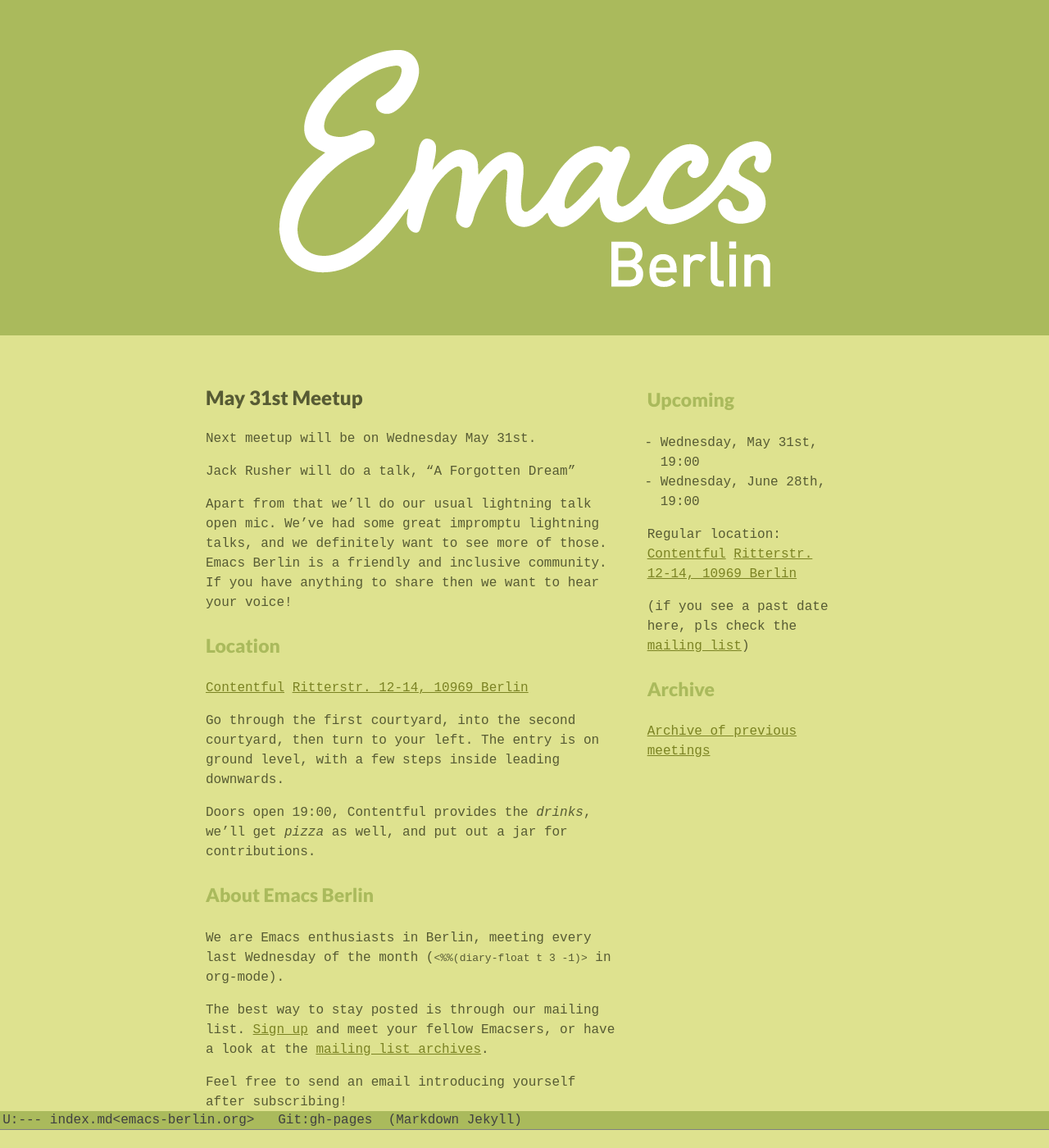
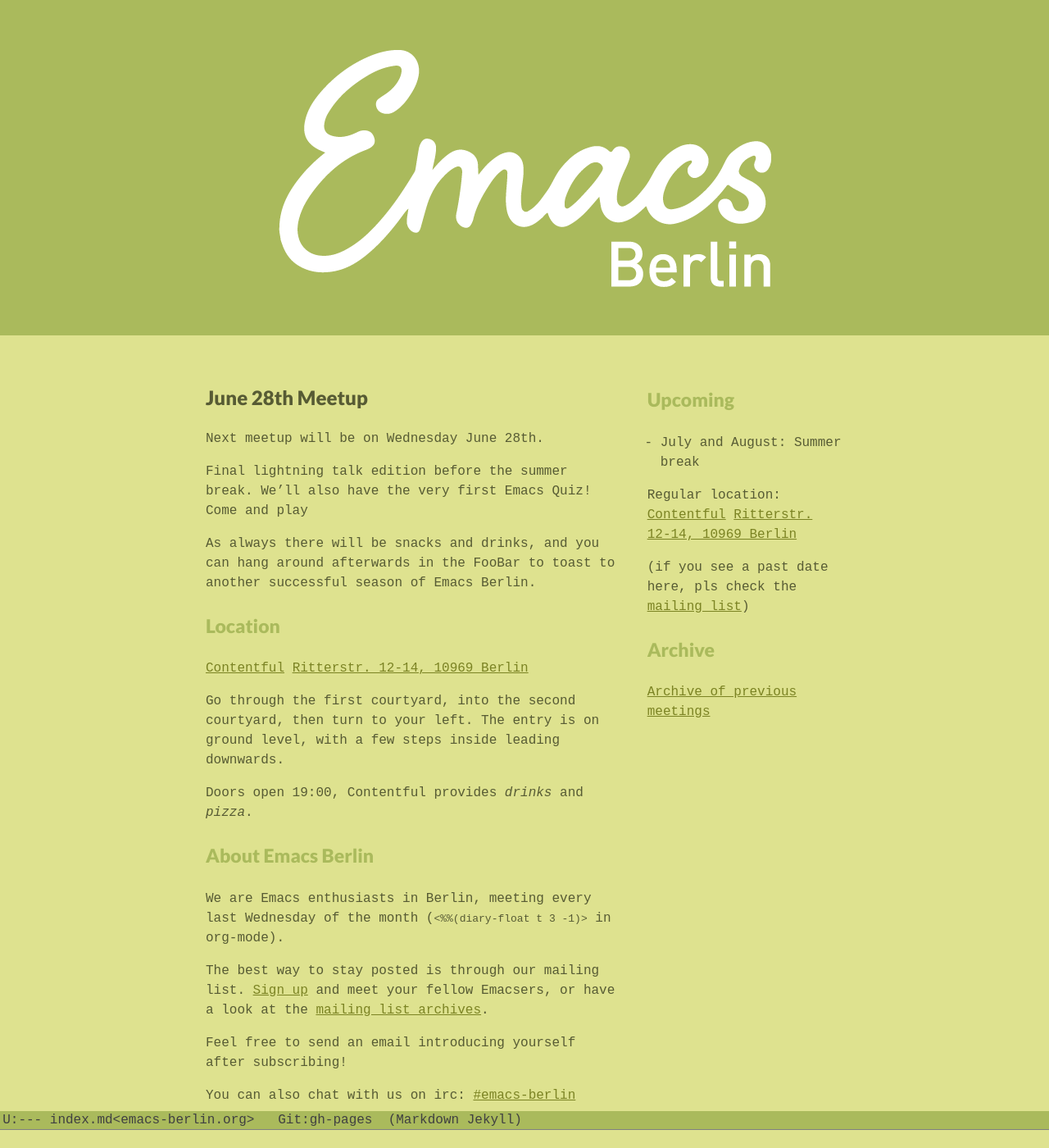
Before and after one commit to emacs-berlin/emacs-berlin.org, a Jekyll site: the page built from index.md, in a window 1280 px wide and 1400 px high. Shown: the whole window at 82% size. Built offline with Jekyll 4.4.1, drawn with Linux system fonts in a browser that asks for light colours.

Commit message:
June meetup, keep mentioning Jack's talk in an archive page

```diff
--- a/index.md
+++ b/index.md
@@ -13,16 +13,17 @@
 
 <section id="below-fold"><div class="row"><div class="medium-8 columns">
 
-#  May 31st Meetup
+#  June 28th Meetup
 
-Next meetup will be on Wednesday May 31st.
+Next meetup will be on Wednesday June 28th.
 
-Jack Rusher will do a talk, "A Forgotten Dream"
+Final lightning talk edition before the summer break. We'll also have
+the very first Emacs Quiz! Come and play
 
-Apart from that we'll do our usual lightning talk open mic. We've had some great
-impromptu lightning talks, and we definitely want to see more of those. Emacs
-Berlin is a friendly and inclusive community. If you have anything to share then
-we want to hear your voice!
+As always there will be snacks and drinks, and you can hang around
+afterwards in the FooBar to toast to another successful season of
+Emacs Berlin.
+
 
 ### Location
 
@@ -36,8 +37,7 @@
 <!-- Location: [Babbel (Lesson Nine Gmbh)](https://www.babbel.com/)<br> -->
 <!-- Map: [Max-Beer-Straße 2, 10119 Berlin](https://goo.gl/maps/bXK48PS1qmG2) -->
 
-Doors open 19:00, Contentful provides the *drinks*, we'll get *pizza* as
-well, and put out a jar for contributions.
+Doors open 19:00, Contentful provides *drinks* and *pizza*.
 
 
 ### About Emacs Berlin
@@ -65,8 +65,7 @@
 <div class="medium-4 columns">
 ### Upcoming
 
-* Wednesday, May 31st, 19:00
-* Wednesday, June 28th, 19:00
+* July and August: Summer break
 
 <!-- Location: [Babbel (Lesson Nine Gmbh)](https://www.babbel.com/)<br> -->
 <!-- Map: [Max-Beer-Straße 2, 10119 Berlin](https://goo.gl/maps/bXK48PS1qmG2) -->
```
Also changed, not shown: 20170531-notes.md (added, +13 -0 lines), archive.md (+1 -0 lines).
